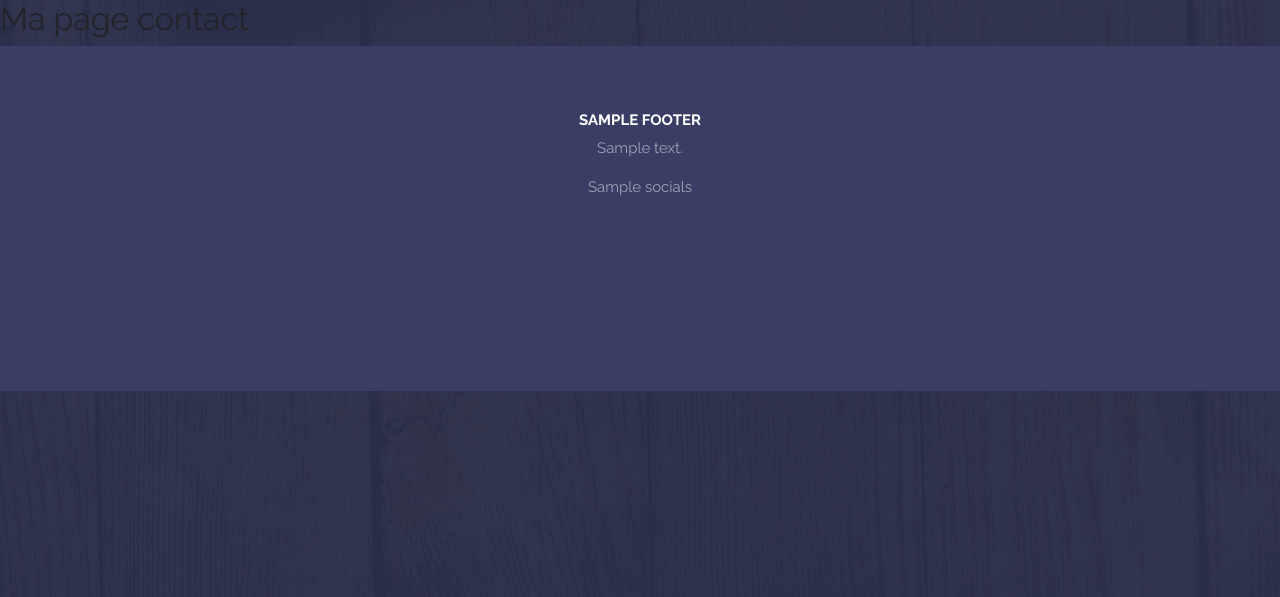
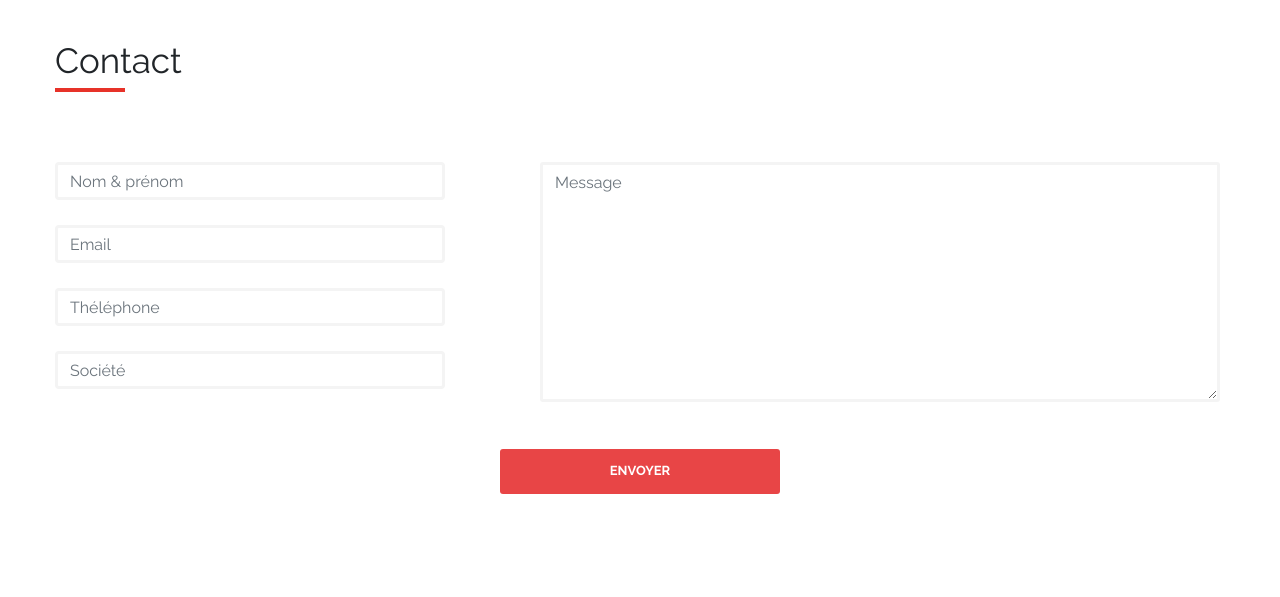
Before and after one commit to emadc/OpenDesignSchool, a PHP site: template view/contact.php in a window 1280 px wide. Shown: the top 597 px of the page. Run offline with PHP 8.4, Linux system fonts and the light colour scheme; the template is opened without the code that fills it: most values are stand-ins (such as "Sample title", 1, 10 or a date in 2020); some libraries are stand-ins or nearby versions.

Commit message:
page contact

```diff
--- a/assets/css/style.css
+++ b/assets/css/style.css
@@ -10,7 +10,7 @@ body {
 	background-attachment: fixed;
 	background-image: url(../img/bg_top.jpg);
 	background-repeat: no-repeat;
-    background-position: center top;
+	background-position: center top;
 	background-color: #313455;
 }
 
@@ -59,6 +59,7 @@ header img {
 	height: 100%;
 	border-bottom: 1px solid #505369;
 	transition: border-bottom 1s;
+	padding: 0 30px;
 }
 
 .navbar-dark .navbar-nav .nav-link {
@@ -114,6 +115,7 @@ main {
 	border-radius: 3px;
 	height: 40px;
 	font-size: 13px;
+	font-weight: bold;
 }
 
 #services {
@@ -204,7 +206,7 @@ main {
 #bottom p {
 	text-transform: uppercase;
 	font-weight: bold;
-	margin-bottom: 30px;
+	margin-bottom: 40px;
 	font-size: 13px;
 }
 
@@ -221,7 +223,7 @@ main {
 }
 
 #bottom h2 {
-	font-size: 30px;
+	font-size: 28px;
 }
 
 footer {
@@ -265,9 +267,69 @@ footer .col-md-12 {
 	color: #fff;
 }
 
+/** page contact **/
+#contact {
+	background-color: #fff;
+	padding-top: 40px;
+}
+
+.h1_title {
+	background-image: url(../img/h1_border.jpg);
+	background-repeat: no-repeat;
+	background-position: bottom left;
+	font-size: 35px;
+	padding-bottom: 10px;
+}
+
+.form_container {
+	max-width: 1170px;
+	margin: auto;
+}
+
+form input {
+	margin-bottom: 25px;
+}
+
+.form-control {
+	border: 3px solid #f4f4f4;
+}
+
+#contact form {
+    margin: 70px 0 85px;
+    height: 350px;
+}
+
+#contact form textarea {
+	width: 680px;
+	border-radius: 3px;
+	margin-left: 95px;
+	height: 240px;
+}
+
+#contact form button {
+	border: none;
+	background-color: #e84546;
+	color: #fff;
+	text-transform: uppercase;
+	width: 280px;
+	border-radius: 3px;
+	height: 45px;
+	font-size: 13px;
+	font-weight: bold;
+}
+
+#map {
+	height: 435px;
+	margin-bottom: 15px;
+}
+
 @media ( max-width : 1200px) {
 	#services {
 		height: unset;
+	}
+	#contact form textarea {
+		width: 95%;
+		margin-left: 10px;
 	}
 }
 
@@ -301,9 +363,18 @@ footer .col-md-12 {
 	#welcame p {
 		width: unset;
 	}
+	.form_container {
+		padding: 0 10px;
+	}
+	#contact form textarea {
+		width: 100%;
+	}
 }
 
 @media ( max-width : 768px) {
+	#contact form textarea {
+		margin-left: unset;
+	}
 	footer {
 		padding-top: 15px;
 		height: unset;
--- a/assets/js/script.js
+++ b/assets/js/script.js
@@ -1,13 +1,27 @@
 function resizeHeaderOnScroll() {
-  const distanceY = window.pageYOffset || document.documentElement.scrollTop,
-  shrinkOn = 200,
-  headerEl = document.getElementById('target');
+	const distanceY = window.pageYOffset || document.documentElement.scrollTop, shrinkOn = 50, headerEl = document.getElementById('target');
 
-  if (distanceY > shrinkOn) {
-    headerEl.classList.add("header_s");
-  } else {
-    headerEl.classList.remove("header_s");
-  }
+	if (distanceY > shrinkOn) {
+		headerEl.classList.add("header_s");
+	} else {
+		headerEl.classList.remove("header_s");
+	}
 }
 
 window.addEventListener('scroll', resizeHeaderOnScroll);
+
+function initMap() {
+	var uluru = {
+		lat : 48.8609185,
+		lng : 2.3404709
+	};
+	var map = new google.maps.Map(document.getElementById('map'), {
+		zoom : 13,
+		center : uluru,
+		disableDefaultUI : true
+	});
+	var marker = new google.maps.Marker({
+		position : uluru,
+		map : map
+	});
+}
--- a/classes/Routeur.php
+++ b/classes/Routeur.php
@@ -13,6 +13,7 @@ class Routeur
     						""					=> ["controller" => 'Home', 	"method" => 'showHome'],
                             "home"             	=> ["controller" => 'Home', 	"method" => 'showHome'],
                             "contact"          	=> ["controller" => 'Contact', 	"method" => 'showContact'],
+    						"contact"          	=> ["controller" => 'Contact', 	"method" => 'save'],
                             "create-devinette"	=> ["controller" => 'Home', 	"method" => 'editDev'],
                             "ajout"            	=> ["controller" => 'Home', 	"method" => 'addDev'],
                             "delete"           	=> ["controller" => 'Home', 	"method" => 'delDev'],
--- a/controller/Contact.php
+++ b/controller/Contact.php
@@ -22,7 +22,7 @@ class Contact
 		$myView->render(array('menu' => $menu, 'footer' => $footer));
 	}
 
-    public function editDev($params)
+    public function save($params)
     {
         extract($params);
 
--- a/view/_footer.php
+++ b/view/_footer.php
@@ -1,7 +1,12 @@
+				<section id="bottom" class="text-center">
+					<h2>Découvrez l'expérience The Open Design School</h2>
+					<p>Apud has gentes, quarum exordiens initium</p>
+					<button>Demande de devis</button>
+				</section>
 			</main>
 			<footer class="row justify-content-center text-center no-gutters">
-				<?php foreach ($footer as $footerItem):?>
-					<?php if ($footerItem->getTitle()!="<%>copyright<%>"):?>
+<?php	foreach ($footer as $footerItem):
+			if ($footerItem->getTitle()!="<%>copyright<%>"):?>
 				<div class="col-md-2 col-sm-12">
 					<h3><?php echo $footerItem->getTitle();?></h3>
 					<p><?php echo $footerItem->getText();?></p>
@@ -13,14 +18,15 @@
 				    	<p><?php echo $footerItem->getText();?></p>
 				    </div>
 				</div>
-					<?php endif;?>
-				<?php endforeach;?>
+<?php 		endif;
+		endforeach;?>
 			</footer>
 		</div>
 		<!-- Bootstrap core JavaScript-->
 		<script src="https://code.jquery.com/jquery-3.3.1.slim.min.js" integrity="sha384-q8i/X+965DzO0rT7abK41JStQIAqVgRVzpbzo5smXKp4YfRvH+8abtTE1Pi6jizo" crossorigin="anonymous"></script>
 		<script src="https://cdnjs.cloudflare.com/ajax/libs/popper.js/1.14.0/umd/popper.min.js" integrity="sha384-cs/chFZiN24E4KMATLdqdvsezGxaGsi4hLGOzlXwp5UZB1LY//20VyM2taTB4QvJ" crossorigin="anonymous"></script>
 		<script src="https://stackpath.bootstrapcdn.com/bootstrap/4.1.0/js/bootstrap.min.js" integrity="sha384-uefMccjFJAIv6A+rW+L4AHf99KvxDjWSu1z9VI8SKNVmz4sk7buKt/6v9KI65qnm" crossorigin="anonymous"></script>
+		<script src="https://maps.googleapis.com/maps/api/js?key=AIzaSyC1w31v23vOrihp8-YYLgqzZB_q4NEV6jg&callback=initMap" async defer></script>
 		<script src="<?php echo ASSETS;	?>js/script.js"></script>
 	</body>
 </html>
--- a/view/_head.php
+++ b/view/_head.php
@@ -10,5 +10,5 @@
 		<link href="https://fonts.googleapis.com/icon?family=Material+Icons" rel="stylesheet">
 		<link rel="stylesheet" href="<?php echo ASSETS;?>/css/style.css" />
 	</head>
-	<body>
+	<body onload="resizeHeaderOnScroll()">
 		<div class="conainer_fluid">
--- a/view/contact.php
+++ b/view/contact.php
@@ -1,4 +1,20 @@
-<section id="container">
-    <h2>Ma page contact</h2>
-
-</section>
+				<section id="contact" class="col-12 ">
+					<div class="form_container">
+						<h1 class="h1_title">Contact</h1>
+						<form class="row no-gutters" action="<?php echo HOST;?>contact/save">
+							<div class="form-group col-md-4 col-12">
+								<input type="text" class="form-control" id="nom_prenom" name="nom_prenom" aria-describedby="emailHelp" placeholder="Nom & prénom">
+								<input type="email" class="form-control" id="email" aria-describedby="emailHelp" placeholder="Email">
+								<input type="text" class="form-control" id="tel" name="tel" aria-describedby="emailHelp" placeholder="Théléphone">
+								<input type="text" class="form-control" id="tel" name="tel" aria-describedby="emailHelp" placeholder="Société">
+							</div>
+							<div class="form-group col-md-8 col-12">
+								<textarea class="form-control" placeholder="Message" name="message"></textarea>
+							</div>
+							<div class="col-12 text-center">
+								<button type="submit" class="btn btn-primary">Envoyer</button>
+							</div>
+						</form>
+					</div>
+					<div id="map" class=""></div>
+				</section>
```
Also changed, not shown: model/ContactObj.php (added, +95 -0 lines), view/_header.php (+7 -7 lines), view/home.php (+0 -13 lines), assets/img/h1_border.jpg (added). Lines whose indentation alone changed are shown as unchanged.
